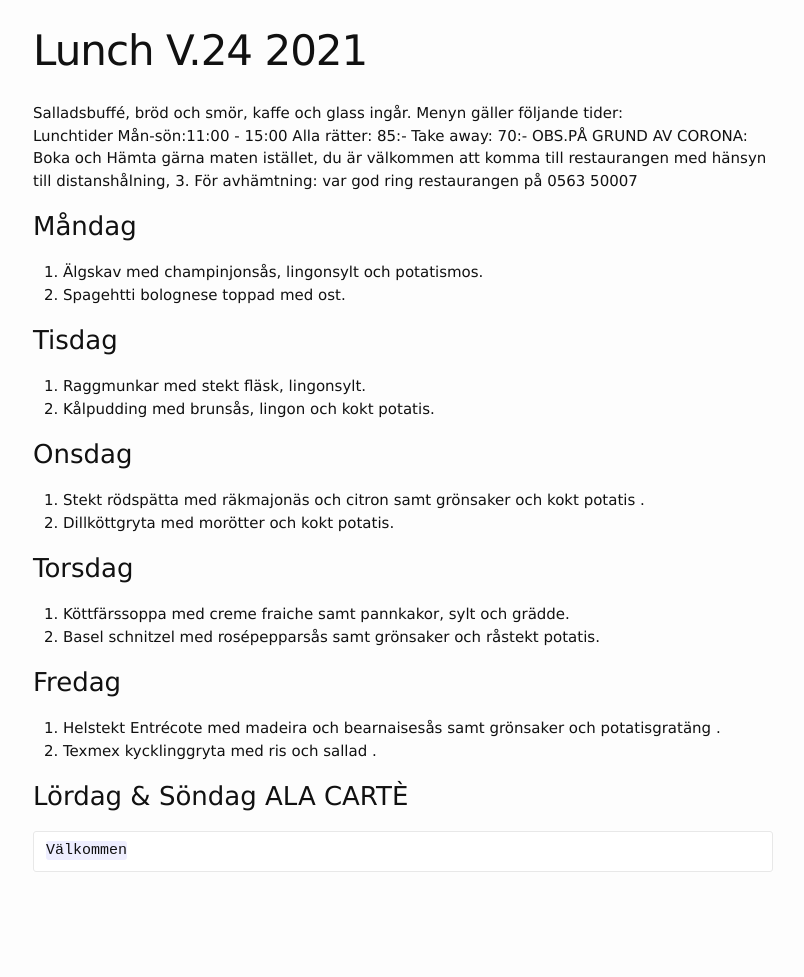
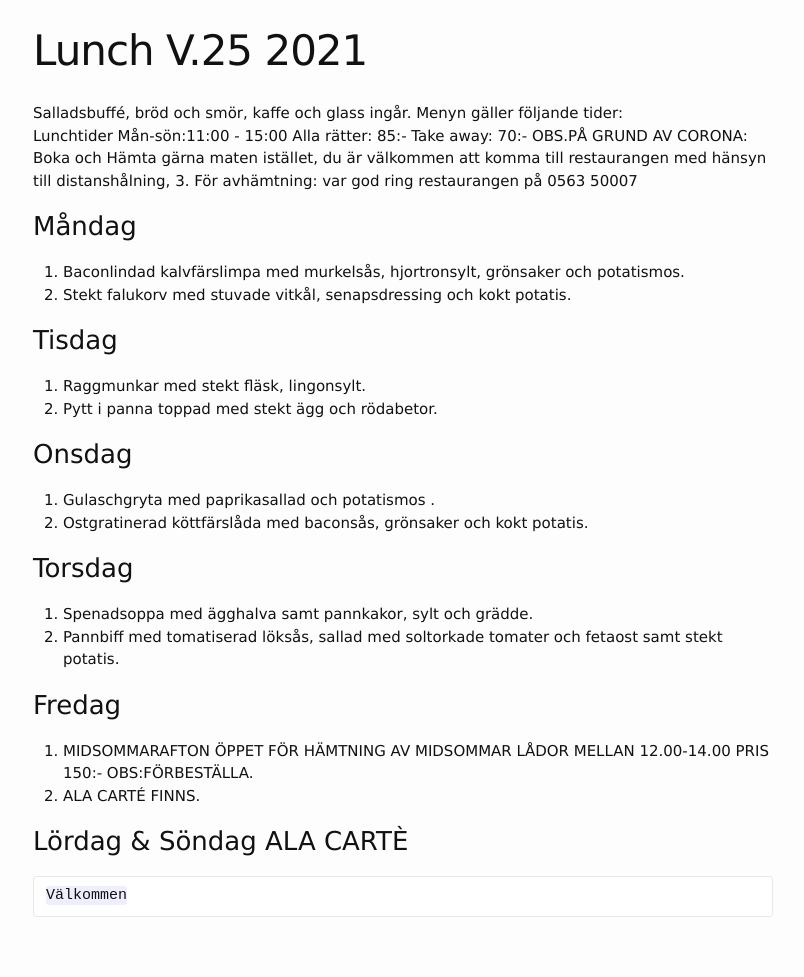
Before and after one commit to FarInn62/farinn62.github.io, a Jekyll site: the page built from lunch.md, in a window 1280 px wide. Shown: the whole page, without its empty margins (237-1041 px from the left). Built offline with Jekyll 4.4.1, drawn with Linux system fonts in a browser that asks for light colours; before the commit the page ends 932 px from its top, so only the background shows below that.

Commit message:
Update lunch.md

```diff
--- a/lunch.md
+++ b/lunch.md
@@ -1,6 +1,6 @@
 ---
 layout: foodmenu
-title: Lunch V.24 2021
+title: Lunch V.25 2021
 permalink: /lunch/
 published: true
 ---
@@ -12,24 +12,24 @@ OBS.PÅ GRUND AV CORONA: Boka och Hämta gärna maten istället, du är välkomm
 
 
 ### Måndag
-1. Älgskav med champinjonsås, lingonsylt och potatismos.
-2. Spagehtti bolognese toppad med ost.
+1. Baconlindad kalvfärslimpa med murkelsås, hjortronsylt, grönsaker och potatismos.
+2. Stekt falukorv med stuvade vitkål, senapsdressing och kokt potatis.
 
 ### Tisdag
 1. Raggmunkar med stekt fläsk, lingonsylt.
-2. Kålpudding med brunsås, lingon och kokt potatis.
+2. Pytt i panna toppad med stekt ägg och rödabetor.
 
 ### Onsdag
-1. Stekt rödspätta med räkmajonäs och citron samt grönsaker och kokt potatis .
-2. Dillköttgryta med morötter och kokt potatis.
+1. Gulaschgryta med paprikasallad och potatismos .
+2. Ostgratinerad köttfärslåda med baconsås, grönsaker och kokt potatis.
 
 ### Torsdag
-1. Köttfärssoppa med creme fraiche samt pannkakor, sylt och grädde.
-2. Basel schnitzel med rosépepparsås samt grönsaker och råstekt potatis.
+1. Spenadsoppa med ägghalva samt pannkakor, sylt och grädde.
+2. Pannbiff med tomatiserad löksås, sallad med soltorkade tomater och fetaost samt stekt potatis.
 
 ### Fredag
-1. Helstekt Entrécote med madeira och bearnaisesås samt grönsaker och potatisgratäng .
-2. Texmex kycklinggryta med ris och sallad .
+1. MIDSOMMARAFTON ÖPPET FÖR HÄMTNING AV MIDSOMMAR LÅDOR MELLAN 12.00-14.00 PRIS 150:- OBS:FÖRBESTÄLLA.
+2. ALA CARTÉ FINNS.
 
 
 ### Lördag & Söndag ALA CARTÈ
```
